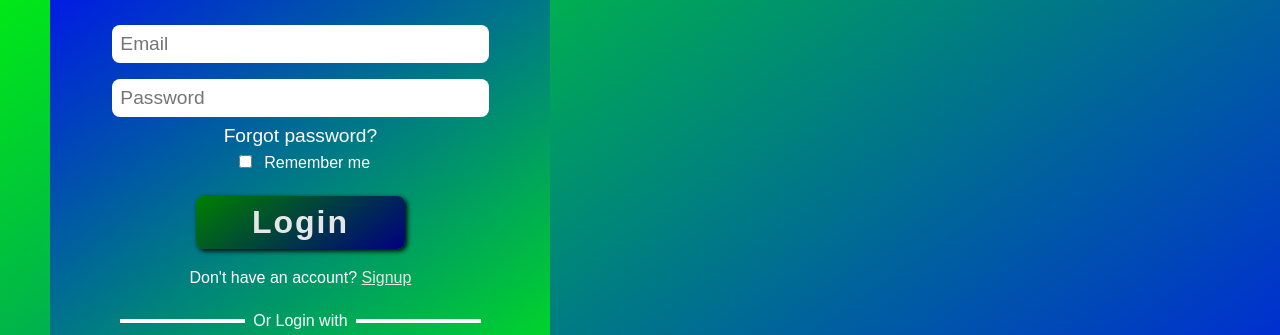
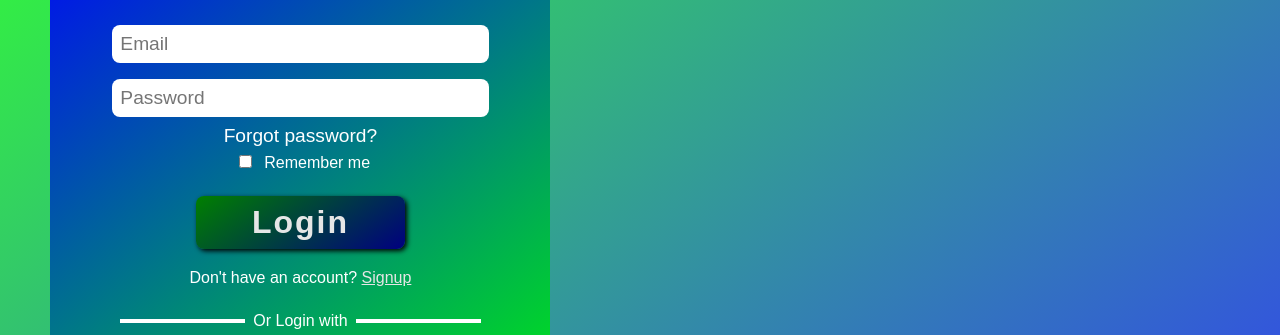
Before and after one commit to Ay-dotcode/Login---Signup, a plain HTML site: page index.html in a window 1280 px wide. Shown: the part 152-487 px from the top of the page. Drawn offline with Linux system fonts and the light colour scheme.

Commit message:
changed  the bachground color

```diff
--- a/style.css
+++ b/style.css
@@ -6,15 +6,13 @@
 
 body {
     font-family: 'Poppins', sans-serif;
-    height: 100vh;
     width: 100%;
     padding: 3%;
-    background: linear-gradient(145deg, hsl(120, 100%, 50%), hsl(240, 100%, 50%));
+    background: linear-gradient(145deg, hsl(120, 100%, 60%), hsl(240, 100%, 60%));
     background-color: black;
     background-position: center;
     background-repeat: no-repeat;
-    background-size: cover;
-
+    background-size: contain;
 }
 
 main {
```
